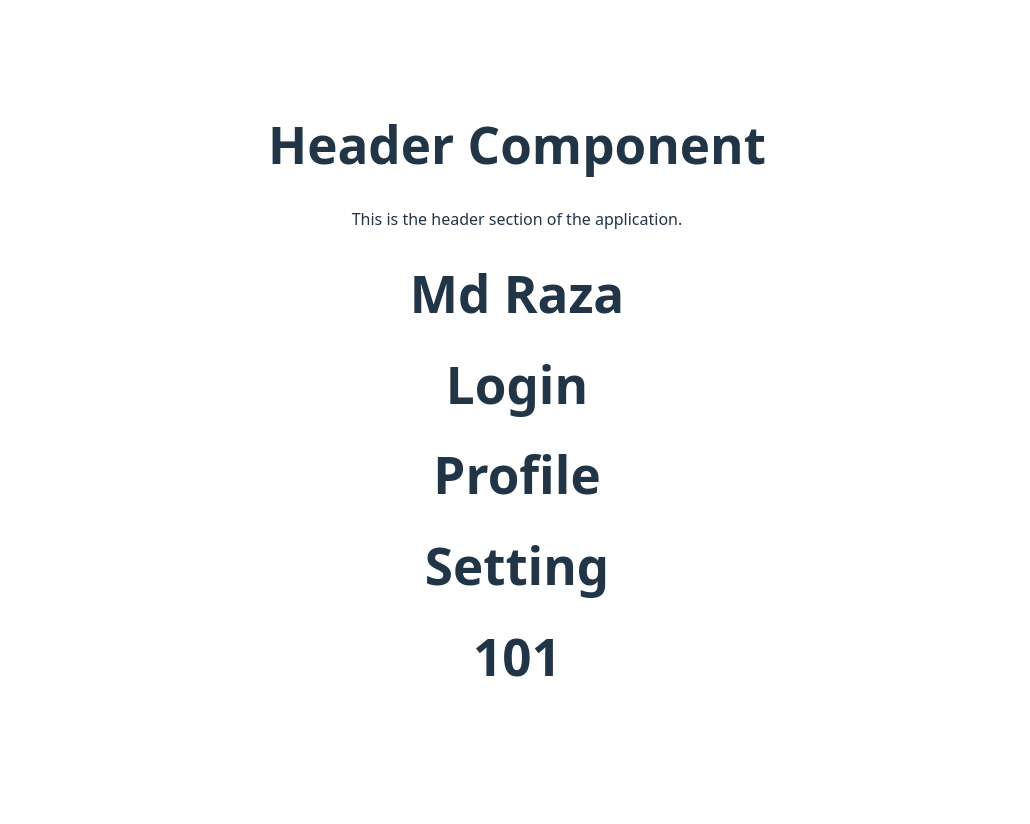
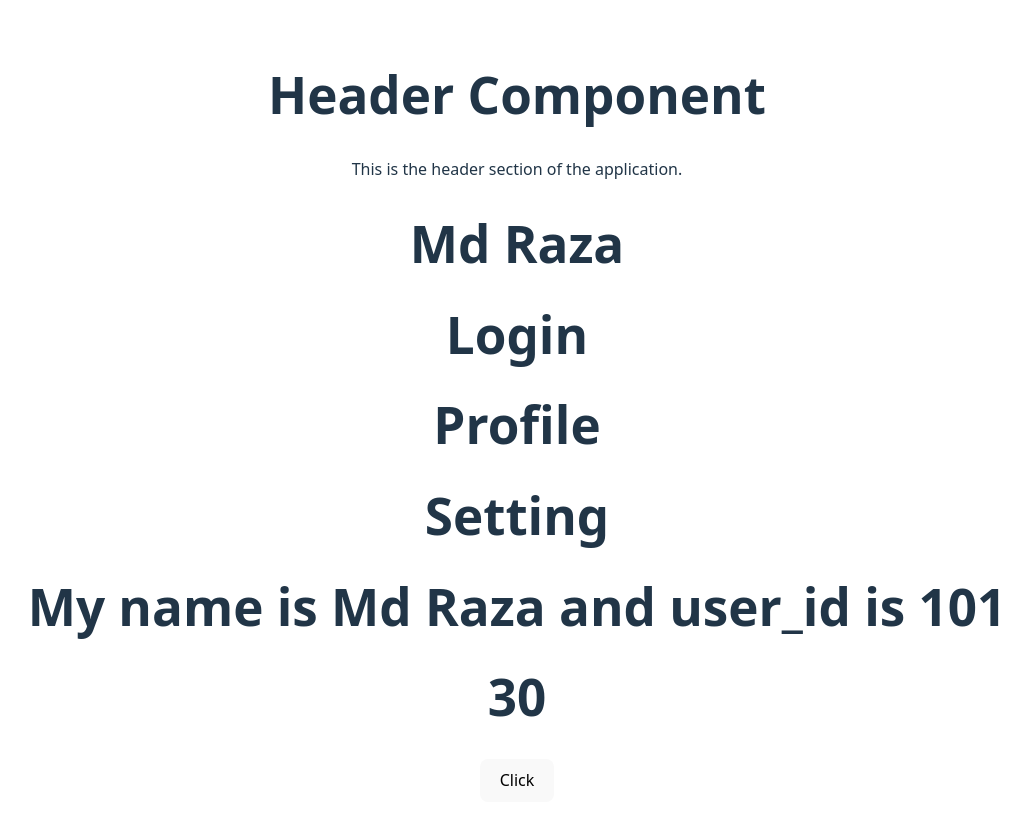
Before and after one commit to mdraza77/learning_react, a React (Vite) app: page / in a window 1280 px wide. Shown: the top 824 px of the page, without its empty margins (123-1153 px from the left). Before the commit the page ends 800 px from the top, so only its background shows below. Built offline with nearby package versions, Linux system fonts and the light colour scheme.

Commit message:
just test const and formate the file

```diff
--- a/src/App.jsx
+++ b/src/App.jsx
@@ -3,10 +3,10 @@ import reactLogo from "./assets/react.svg";
 import viteLogo from "/vite.svg";
 import "./App.css";
 import Header from "./header.jsx";
-import Login, {Profile, Setting, user_id} from "./UserComponent.jsx";
+import Login, { Profile, Setting, user_id } from "./UserComponent.jsx";
 
 function App() {
-  const [count, setCount] = useState(0);
+  const myName = "Md Raza";
 
   return (
     <>
@@ -15,7 +15,11 @@ function App() {
       <Login />
       <Profile />
       <Setting />
-      <h1>{user_id}</h1>
+      <h1>
+        My name is {myName} and user_id is {user_id}
+      </h1>
+      <h1>{10 + 20}</h1>
+      <button onClick={() => alert("Hello")}>Click</button>
     </>
   );
 }
```
